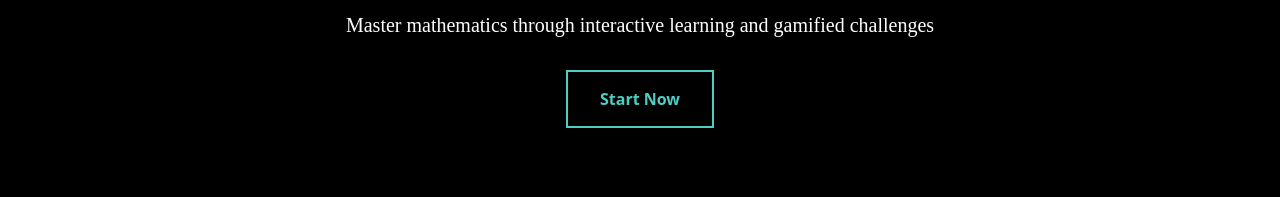
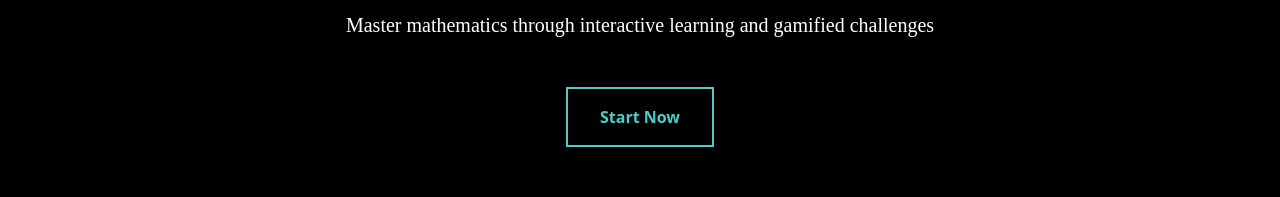
Before and after one commit to ankittyagi140/maths2fun, a Next.js app: page /learn-more in a window 1280 px wide. Shown: the part 297-494 px from the top of the page. Built offline with nearby package versions, Linux system fonts and the light colour scheme; no server answers.

Commit message:
[feature]:add learn-more page

```diff
--- a/src/app/learn-more/page.tsx
+++ b/src/app/learn-more/page.tsx
@@ -2,10 +2,20 @@
 
 import Cards from '@/components/ui/Cards';
 import { BookOpen, BrainCircuit, Trophy, Gamepad, Calculator } from 'lucide-react';
-import Link from 'next/link';
 import { v4 as uuidv4 } from "uuid"; // Import UUID for unique IDs
+import { useAuth } from '@/context/AuthContext';
+import { useRouter } from 'next/navigation';
 
 export default function LearnMorePage() {
+  const {isAuth} = useAuth();
+  const router = useRouter();
+
+  const handleStartNow=()=>{
+    if(isAuth){
+      router.push('/all-puzzles')
+    }else router.push('/signup')
+  }
+
   return (
     <div className="min-h-screen bg-gray-50">
       {/* Hero Section */}
@@ -13,13 +23,10 @@ export default function LearnMorePage() {
         <div className="max-w-6xl mx-auto text-center pt-20 pb-20">
           <h1 className="text-4xl md:text-6xl font-bold mb-4 md:mb-6 text-[#FFE66D] text-center font-['Comic_Sans_MS']">Transform Your Math Skills</h1>
           <p className="text-lg md:text-xl text-white mb-8 md:mb-12 font-['Nunito'] max-w-2xl mx-auto text-center">Master mathematics through interactive learning and gamified challenges</p>
-          <Link
-            href="/signup"
-            className="bg-transparent border-2 border-[#4ECDC4] text-[#4ECDC4] px-8 py-4 font-bold hover:bg-[#4ECDC4] hover:text-white transition-colors duration-300"
-          >
+          <button onClick={handleStartNow}            className="bg-transparent border-2 border-[#4ECDC4] text-[#4ECDC4] px-8 py-4 font-bold hover:bg-[#4ECDC4] hover:text-white transition-colors duration-300">
             Start Now
-          </Link>
-        </div>
+            </button>
+                    </div>
       </section>
 
       {/* Features Section */}
@@ -152,12 +159,9 @@ export default function LearnMorePage() {
           <h2 className="text-4xl md:text-5xl font-bold text-center mb-2 text-[#FFE66D] font-['Comic_Sans_MS'] animate__animated animate__fadeIn">Ready to Master Mathematics?</h2>
           <p className="text-xl mb-8">Join thousands of students already improving their math skills</p>
           <div className="flex justify-center gap-4">
-            <Link
-              href="/signup"
-              className="bg-transparent border-2 border-[#4ECDC4] text-[#4ECDC4] px-8 py-4 font-bold hover:bg-[#4ECDC4] hover:text-white transition-colors duration-300"
-            >
-              Get Started Now
-            </Link>
+          <button onClick={handleStartNow}            className="bg-transparent border-2 border-[#4ECDC4] text-[#4ECDC4] px-8 py-4 font-bold hover:bg-[#4ECDC4] hover:text-white transition-colors duration-300">
+            Start Now
+            </button>
             {/* <Link
               href="/demo"
               className="border-2 border-white text-white px-8 py-3 rounded-lg text-lg font-semibold hover:bg-white hover:text-blue-600 transition-colors"
--- a/src/context/Toastcontext.tsx
+++ b/src/context/Toastcontext.tsx
@@ -80,9 +80,9 @@ interface ToastProps {
 // Toast Component
 const Toast: React.FC<ToastProps> = ({ message, type, onClose }) => {
   const backgroundColors = {
-    success: 'bg-green-500 border-green-600',
-    error: 'bg-[#FF6B6B] border-red-600',
-    info: 'bg-blue-500 border-blue-600',
+    success: '#22bb33',
+    error: '#FF6B6B',
+    info: 'blue',
   };
 
   const iconColors = {
@@ -98,9 +98,9 @@ const Toast: React.FC<ToastProps> = ({ message, type, onClose }) => {
   };
 
   return (
-    <div className={`flex items-center w-80 p-4 shadow-md rounded-lg ${backgroundColors[type]}`}>
+    <div className={`flex items-center w-80 p-4 shadow-md rounded-lg`} style={{background: backgroundColors[type]}}>
       <div className="mr-3">{icons[type]}</div>
-      <p className="flex-grow text-sm text-gray-800">{message}</p>
+      <p className="flex-grow text-m text-white">{message}</p>
       <button
         onClick={onClose}
         className="ml-3 hover:bg-opacity-20 hover:bg-gray-500 rounded-full p-1"
```
